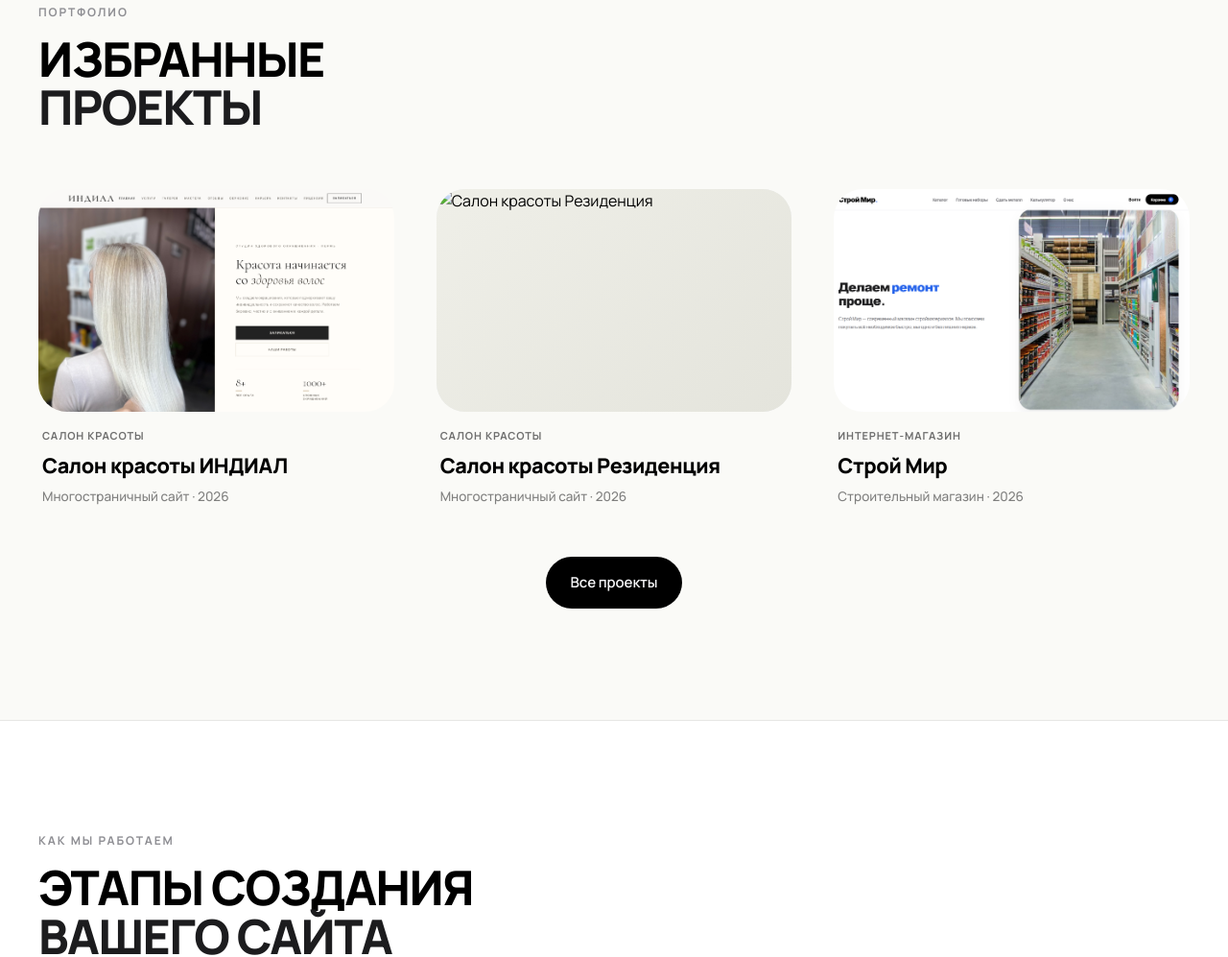
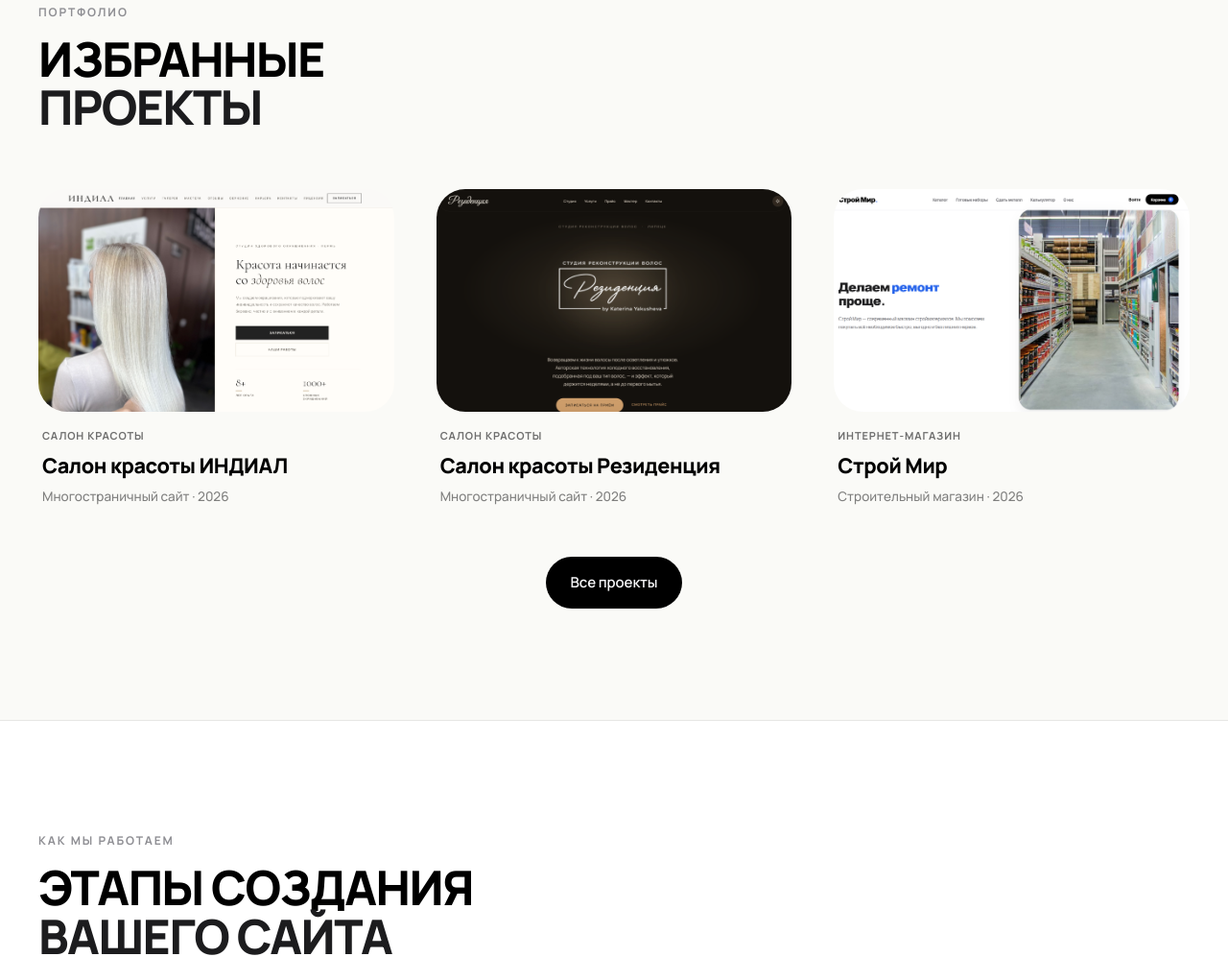
Before and after one commit to senteryz/bio, a website: page index.html in a window 1280 px wide. Shown: the part 2618-3615 px from the top of the page at 96% size. Drawn offline with nearby package versions, Linux system fonts and the light colour scheme.

Commit message:
first commisssst

```diff
--- a/index.html
+++ b/index.html
@@ -273,7 +273,7 @@
 
           <a href="https://residencebeauty.ru" target="_blank" rel="noopener" class="work-card fade-up" data-cat="corp">
             <div class="work-image">
-              <img src="images/reidence.png" alt="Салон красоты Резиденция" loading="lazy" />
+              <img src="images/residence.png" alt="Салон красоты Резиденция" loading="lazy" />
               <div class="work-hover-arrow" aria-hidden="true">
                 <svg viewBox="0 0 24 24" fill="none" stroke="currentColor"><path d="M5 12h14M12 5l7 7-7 7"/></svg>
               </div>
```
